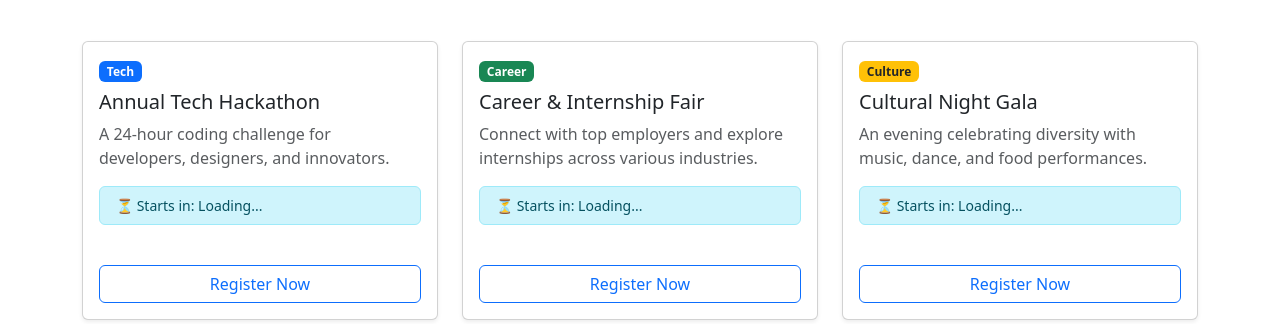
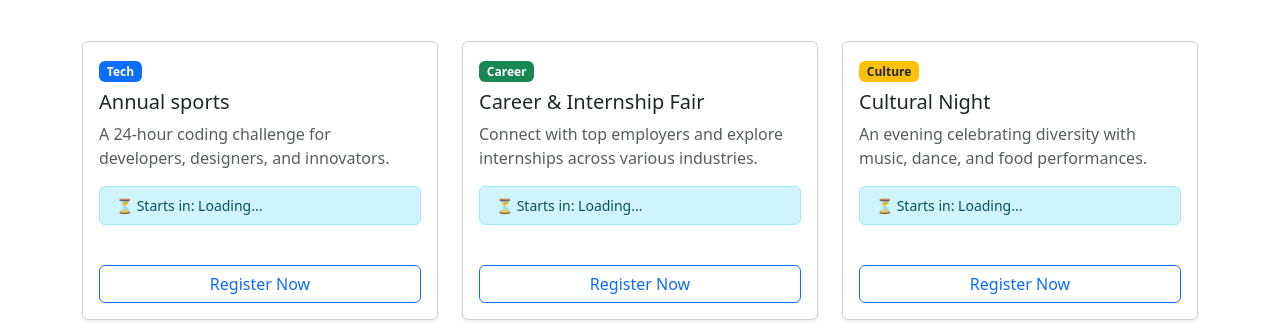
Before and after one commit to obiero001/event_management_system, a PHP site: page / in a window 1280 px wide. Shown: the part 182-506 px from the top of the page. Run offline with PHP 8.4, Linux system fonts and the light colour scheme.

Commit message:
add index.php

```diff
--- a/index.php
+++ b/index.php
@@ -16,7 +16,7 @@
         <div class="card h-100 shadow-sm">
             <div class="card-body">
                 <span class="badge bg-primary mb-2">Tech</span>
-                <h5 class="card-title">Annual Tech Hackathon</h5>
+                <h5 class="card-title">Annual sports</h5>
                 <p class="card-text text-muted">A 24-hour coding challenge for developers, designers, and innovators.</p>
                 <div class="alert alert-info py-2 small">
                     ⏳ Starts in: <span class="countdown" data-date="2026-11-15T09:00:00">Loading...</span>
@@ -50,7 +50,7 @@
         <div class="card h-100 shadow-sm">
             <div class="card-body">
                 <span class="badge bg-warning text-dark mb-2">Culture</span>
-                <h5 class="card-title">Cultural Night Gala</h5>
+                <h5 class="card-title">Cultural Night </h5>
                 <p class="card-text text-muted">An evening celebrating diversity with music, dance, and food performances.</p>
                 <div class="alert alert-info py-2 small">
                     ⏳ Starts in: <span class="countdown" data-date="2026-10-20T18:00:00">Loading...</span>
```
